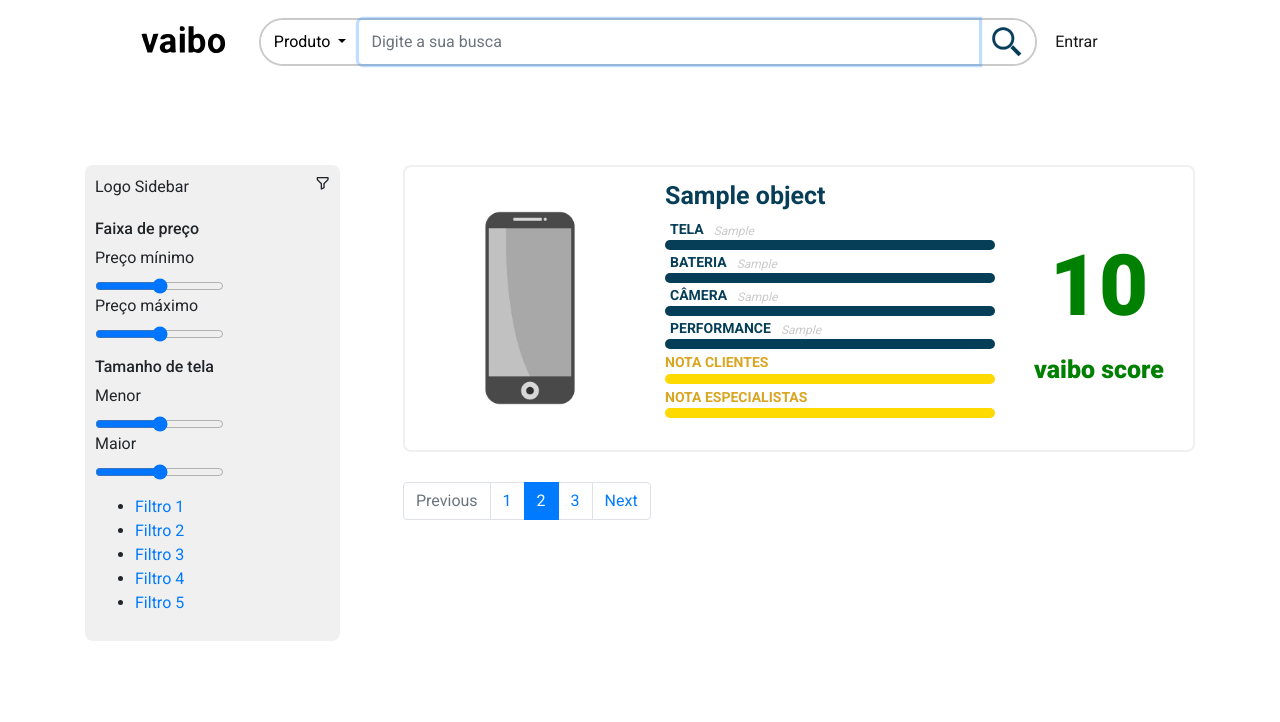
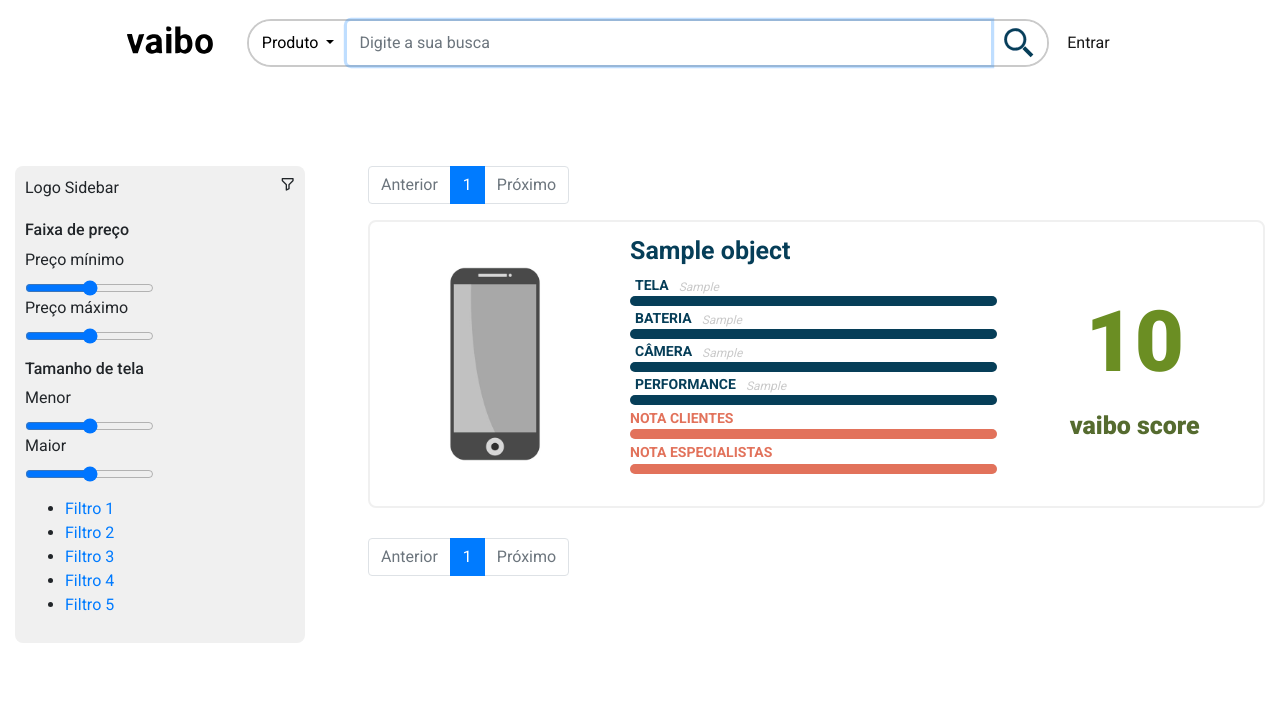
Before and after one commit to MarcusSobral/vaibo, a Django app: template core/templates/produto-card2.html in a window 1280 px wide. Shown: the top 722 px of the page. Run offline with Django 3.2, Linux system fonts and the light colour scheme; the template is opened without the code that fills it: most values are stand-ins (such as "Sample title", 1, 10 or a date in 2020); some libraries are stand-ins or nearby versions.

Commit message:
Inclusão de paginação cont

```diff
--- a/core/static/css/config.css
+++ b/core/static/css/config.css
@@ -8,4 +8,6 @@
   --dark: #a2a2a2;
   --white: #fff;
   --gold: #ffda00;
+  --olive-light: #6b8e23;
+  --olive-dark: #556b2f;
 }
--- a/core/static/css/custom.css
+++ b/core/static/css/custom.css
@@ -201,7 +201,8 @@ html {
   .bar-content
   .nota-nome
   span {
-  color: goldenrod;
+  color: var(--secondary);
+  /* color: goldenrod; */
   font-size: 14px;
   font-weight: 700;
   font-style: normal;
@@ -218,7 +219,8 @@ html {
   p {
   font-size: 12px;
   font-style: italic;
-  color: #ffda00;
+  color: var(--secondary);
+  /* color: #ffda00; */
   margin-bottom: 0;
   margin-left: 10px;
   flex-wrap: nowrap;
@@ -235,7 +237,8 @@ html {
 .atributo .descricao .grafico-content .nota-grafico .progress-bar {
   color: var(--primary);
   font-size: 5px;
-  background-color: #ffda00;
+  background-color: var(--secondary);
+  /* background-color: #ffda00; */
   border-radius: 5px;
   height: 10px;
 }
@@ -267,13 +270,13 @@ html {
 }
 
 #produtos .produto-card .item-produto .score-content .nota {
-  color: green;
+  color: var(--olive-light);
   font-size: 85px;
   font-weight: 900;
 }
 
 #produtos .produto-card .item-produto .score-content .nota p {
-  color: green;
+  color: var(--olive-dark);
   font-size: 25px;
   font-weight: 900;
 }
--- a/core/templates/base.html
+++ b/core/templates/base.html
@@ -22,7 +22,7 @@
     <title>vaibo.com.br</title>
   </head>
   <body>
-    <main class="container">
+    <main class="container-fluid">
       <!--HEADER-->
       {% include 'header.html' %}
       <!--//HEADER-->
--- a/core/templates/produto-card2.html
+++ b/core/templates/produto-card2.html
@@ -7,6 +7,48 @@
       <!--//SIDEBAR-->
     </div>
     <div class="produto-lista col-lg-9 col-md-9 col-10 pl-5">
+      <!--PAGINACAO-->
+      <nav aria-label="...">
+        <ul class="pagination">
+          {% if page_obj.has_previous %}
+          <li class="page-item enabled">
+            <a
+              class="page-link"
+              href="?page={{ page_obj.previous_page_number }}"
+              tabindex="-1"
+              aria-disabled="false"
+              >Anterior</a
+            >
+            {% else %}
+          </li>
+
+          <li class="page-item disabled">
+            <a class="page-link" href="#" tabindex="-1" aria-disabled="false"
+              >Anterior</a
+            >
+            {% endif %}
+          </li>
+          <li class="page-item active">
+            <a class="page-link" href="?page={{ page_obj.number }}"
+              >{{ page_obj.number }}</a
+            >
+          </li>
+          {% if page_obj.has_next %}
+          <li class="page-item enabled">
+            <a class="page-link" href="?page={{ page_obj.next_page_number }}"
+              >Próximo</a
+            >
+          </li>
+          {% else %}
+          <li class="page-item disabled">
+            <a class="page-link" href="?page={{ page_obj.next_page_number }}"
+              >Próximo</a
+            >
+          </li>
+          {% endif %}
+        </ul>
+      </nav>
+      <!--//PAGINACAO-->
       <!--PRODUTO-CARD-->
       <div class="produto-card-content">
         {% for p in object_list %}
@@ -14,7 +56,7 @@
           <div class="item-produto">
             <a href="#">
               <img
-                src="static/img/phone_ico2.jpg"
+                src="../../static/img/phone_ico2.jpg"
                 class="img-fluid"
                 alt="Imagem"
               />
@@ -171,19 +213,53 @@
       <!--PAGINACAO-->
       <nav aria-label="...">
         <ul class="pagination">
+          {% if page_obj.has_previous %}
+          <li class="page-item enabled">
+            <a
+              class="page-link"
+              href="?page={{ page_obj.previous_page_number }}"
+              tabindex="-1"
+              aria-disabled="false"
+              >Anterior</a
+            >
+            {% else %}
+          </li>
+
           <li class="page-item disabled">
-            <a class="page-link" href="#" tabindex="-1" aria-disabled="true"
-              >Previous</a
+            <a class="page-link" href="#" tabindex="-1" aria-disabled="false"
+              >Anterior</a
+            >
+            {% endif %}
+          </li>
+          <li class="page-item active">
+            <a class="page-link" href="?page={{ page_obj.number }}"
+              >{{ page_obj.number }}</a
             >
           </li>
-          <li class="page-item"><a class="page-link" href="#">1</a></li>
+          {% comment %}
           <li class="page-item active" aria-current="page">
-            <a class="page-link" href="#">2</a>
+            <a class="page-link" href="?page=2"
+              >{{ page_obj.paginatior.page_range }}</a
+            >
           </li>
-          <li class="page-item"><a class="page-link" href="#">3</a></li>
           <li class="page-item">
-            <a class="page-link" href="#">Next</a>
+            <a class="page-link" href="?page={{ page_obj.end_index }}"
+              >{{ page_obj.end_index }}</a
+            >
           </li>
+          {% endcomment %} {% if page_obj.has_next %}
+          <li class="page-item enabled">
+            <a class="page-link" href="?page={{ page_obj.next_page_number }}"
+              >Próximo</a
+            >
+          </li>
+          {% else %}
+          <li class="page-item disabled">
+            <a class="page-link" href="?page={{ page_obj.next_page_number }}"
+              >Próximo</a
+            >
+          </li>
+          {% endif %}
         </ul>
       </nav>
       <!--//PAGINACAO-->
--- a/core/views.py
+++ b/core/views.py
@@ -8,17 +8,17 @@ from .models import Produtos
 
 class IndexView(TemplateView):
     template_name = 'index.html'
-    paginate_by = 10
 
     def get_context_data(self, **kwargs):
         context = super(IndexView, self).get_context_data(**kwargs)
         context['produtos'] = Produtos.objects.all()
         return context
 
+
 class ProdutosList(ListView):
     model = Produtos
     template_name = "produto-card2.html"
-    paginate_by = 10
+    paginate_by = 30
 
     # def get_context_data(self, **kwargs):
     #     context = super(IndexView, self).get_context_data(**kwargs)
```
